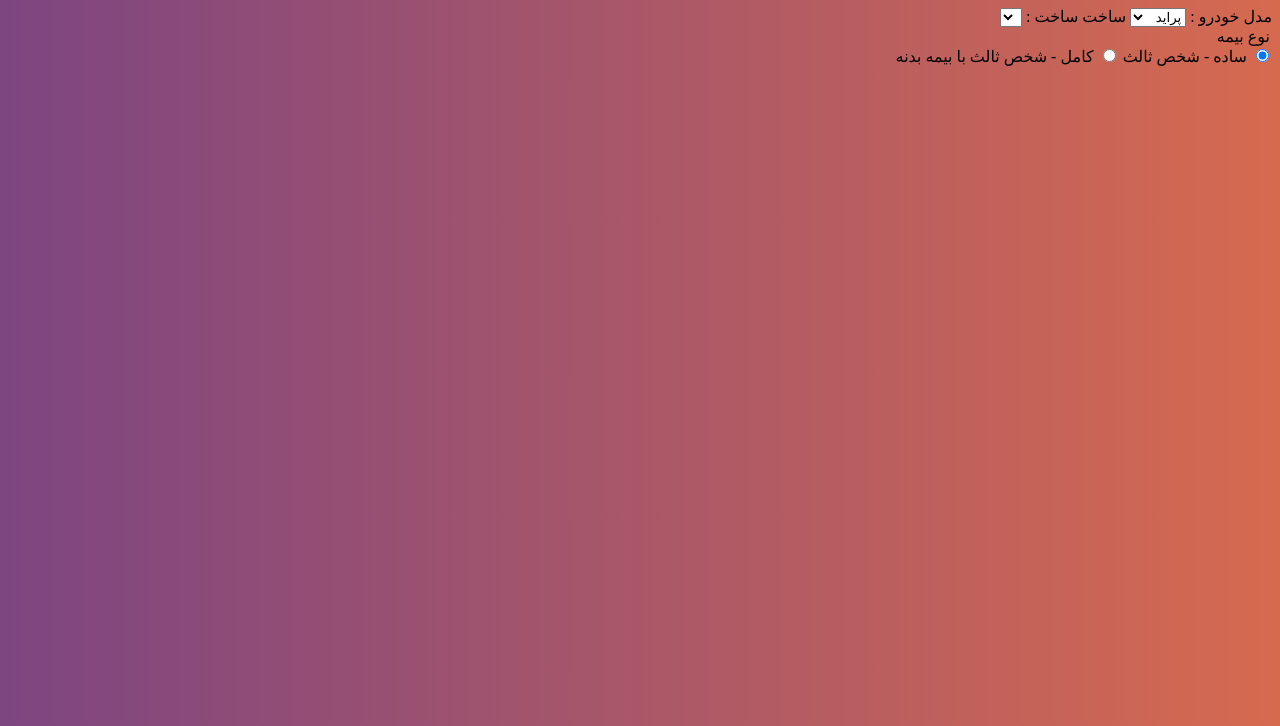
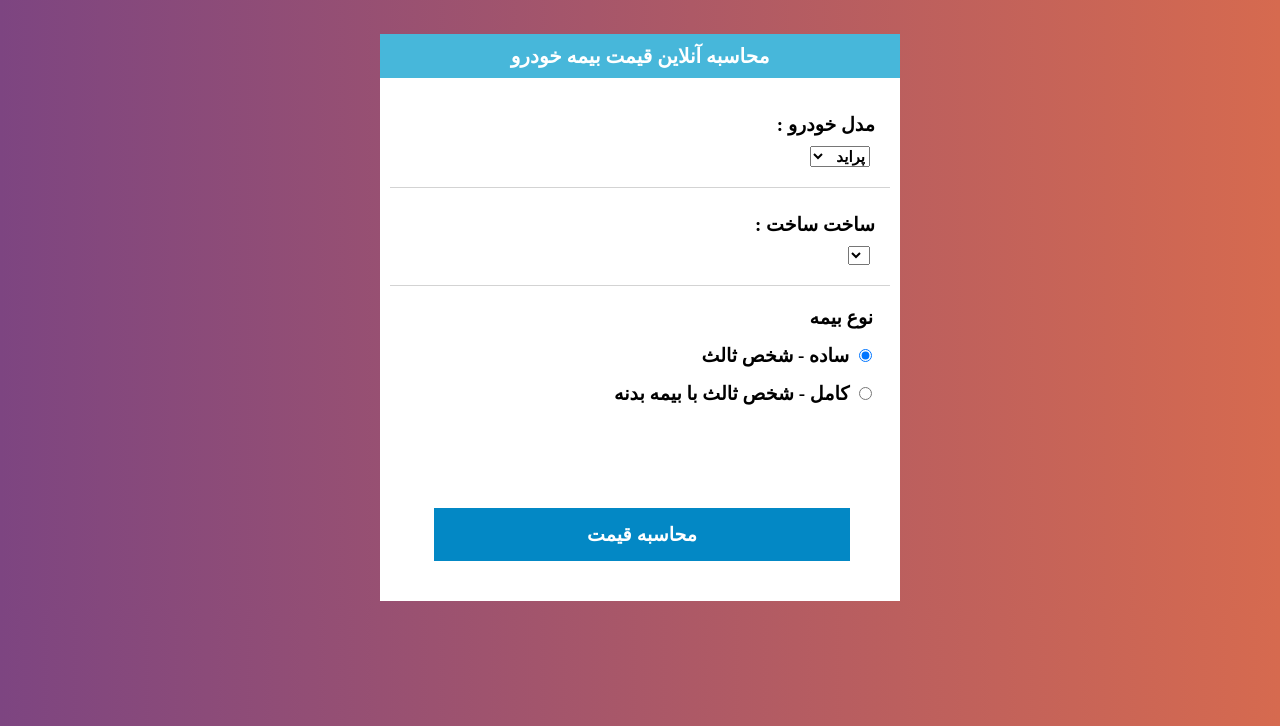
Before and after one commit to marrjan/Car-insurance, a plain HTML site: page index.html in a window 1280 px wide. Shown: the part 74-800 px from the top of the page. Drawn offline with Linux system fonts and the light colour scheme.

Commit message:
html css end

```diff
--- a/index.html
+++ b/index.html
@@ -14,8 +14,11 @@
             <h1>محاسبه آنلاین قیمت بیمه خودرو</h1>
         </div>
           <form class="form-content" action="#">
-            <label>مدل خودرو :</label>
-            <select name="" id="">
+            <!-- مدل خودرو -->
+            <div class="section-one">
+                <label class="model">مدل خودرو :</label>
+              <div class="model-khodro">
+                      <select name="" id="option">
                           <option value="1">
                              پراید
                           </option>
@@ -26,20 +29,49 @@
                               پورش
                           </option>
                       </select>
-            <label>ساخت ساخت :</label>
+              </div>
+            </div>
+
+
+            <!-- سال ساخت -->
+            <div class="section-two">
+                <label class="text-sal">ساخت ساخت :</label>
+                <div class="sale-sakht">
                     <select name="" id="year">
                     </select>
-
+                </div>
+            </div>
+            <!-- نوع بیمه -->
+            <div class="section-three">
                 <legend>نوع بیمه</legend>
-            <label for="">
+                <div class="noe-bimeh">
+                    <div>
+                        <label class="sadeh" for="">
                             <input type="radio" value="sade" name="bime" checked>
                             ساده - شخص ثالث
                         </label>
-            <label for="">
+
+                    </div>
+                    <div>
+                        <label class="sadeh" for="">
                             <input type="radio" value="kamel" name="bime">
                             کامل - شخص ثالث با بیمه بدنه
                         </label>
+
+                    </div>
+                </div>
+            </div>
+            <!--  -->
           </form>
+          <!-- loading gif -->
+          <div class="loading-img">
+             <img class="gif" src="gif/ZKZg.gif" alt="">
+          </div>
+
+          <!-- submit -->
+          <div class="submit">
+            <button type="submit"> محاسبه قیمت </button>
+          </div>
        </div>
     </div>
 
--- a/style.css
+++ b/style.css
@@ -2,3 +2,115 @@ body {
     direction: rtl;
     background: linear-gradient(to right, #7d4581,#d66a4f );
 }
+
+.container {
+    display: flex;
+    justify-content: center;
+    align-items: center;
+}
+
+.content {
+    background-color: white;
+    margin-top: 100px;
+}
+
+.header {
+    background-color: rgb(71, 183, 218);
+    padding: 10px;
+    text-transform: uppercase;
+    color: white;
+    font-weight: bold;
+}
+
+.header h1{
+    font-size: 20px;
+    margin: 0;
+    text-align: center;
+}
+
+.form-content {
+    margin-top: 10px;
+    padding: 10px;
+    width: 500px;
+    height: 400px;
+
+}
+
+.model {
+    font-size: 19px;
+    font-weight: 800;
+}
+
+#option {
+    font-weight: 800;
+    font-size: 15px;
+}
+
+.model-khodro{
+    padding: 5px;
+    margin-top: 5px;
+
+}
+
+
+.text-sal{
+    display: inline-block;
+    font-size: 19px;
+    font-weight: 800;
+    margin-top: 10px;
+}
+.sale-sakht{
+    padding: 5px;
+    margin-top: 5px;
+
+}
+
+legend {
+    font-weight: 800;
+    font-size: 19px;
+    margin-top: 5px;
+}
+
+.sadeh {
+    display: inline-block;
+    margin-top: 15px;
+    font-weight: 800;
+    font-size: 19px;
+}
+
+.section-one {
+    padding: 15px 15px;
+    border-bottom: 1px solid lightgray;
+}
+
+.section-two {
+    padding: 15px 15px;
+    border-bottom: 1px solid lightgray;
+}
+
+.section-three {
+    padding: 15px 15px;
+
+}
+
+.loading-img{
+    margin-right: 190px;
+    display: none;
+}
+
+.gif {
+    width: 100px;
+    height: 100px;
+}
+
+.submit button{
+    width: 80%;
+    margin-right: 50px;
+    margin-bottom: 40px;
+    background-color: rgb(3, 136, 197);
+    border: none;
+    padding: 15px;
+    color: white;
+    font-size: 19px;
+    font-weight: 800;
+}
```
Also changed, not shown: gif/ZKZg.gif (added). Lines whose indentation alone changed are shown as unchanged.
